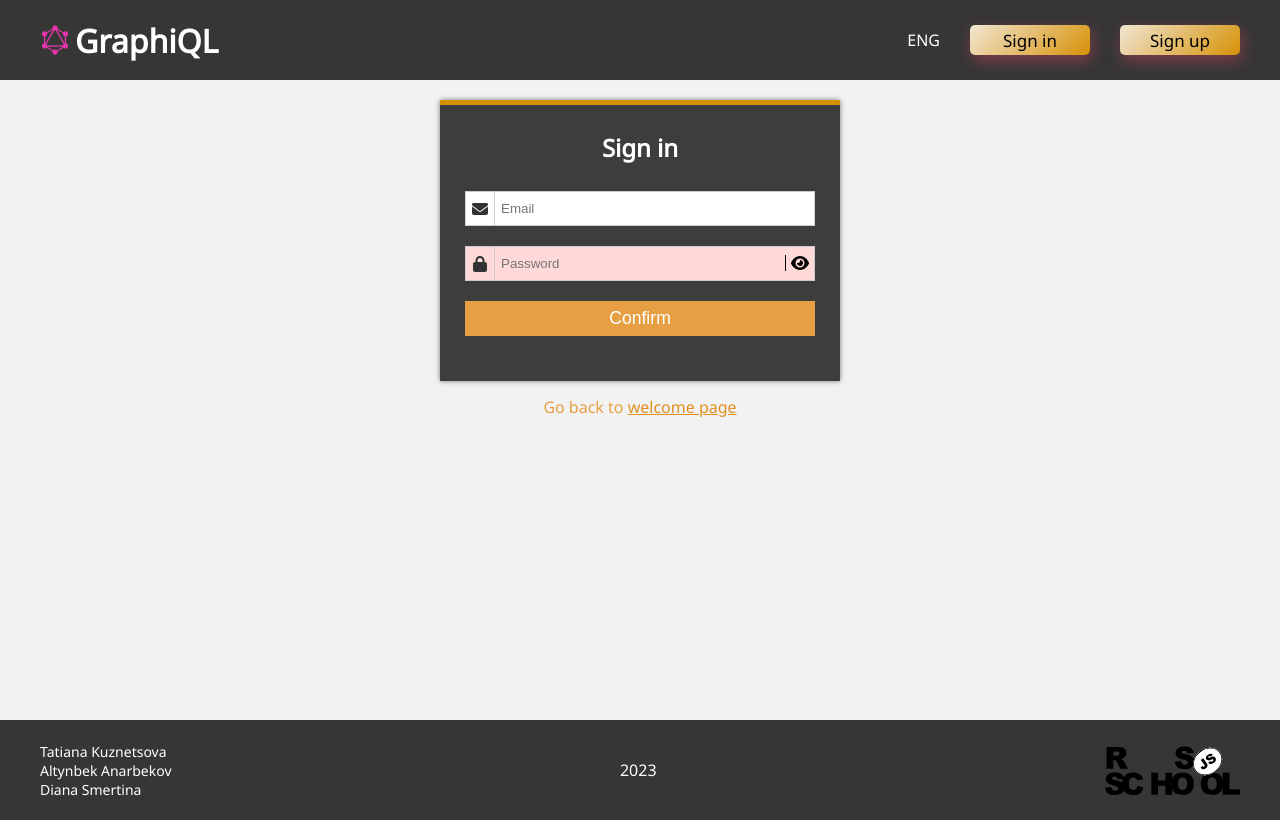
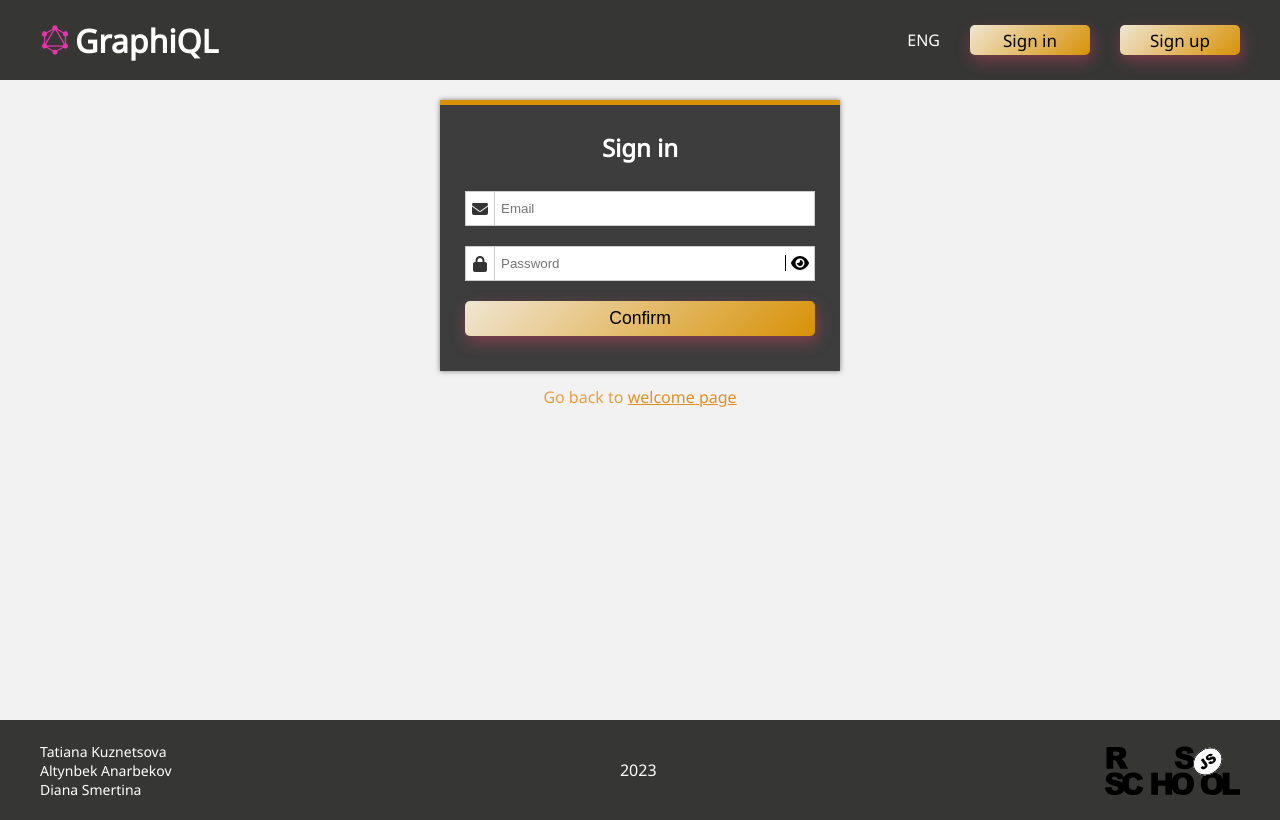
Before and after one commit to Tatiana-312/graphiql-app, a React (Vite) app in the folder graphiql-app/: page /sign-in in a window 1280 px wide. Built offline with nearby package versions, Linux system fonts and the light colour scheme; no server answers.

Commit message:
refactor: change form styles

```diff
--- a/graphiql-app/src/components/AuthForm/AuthForm.module.scss
+++ b/graphiql-app/src/components/AuthForm/AuthForm.module.scss
@@ -154,24 +154,17 @@ body {
     }
 
     &[type='submit'] {
-      background: $yellow;
       height: 35px;
       line-height: 35px;
       width: 100%;
-      border: none;
       outline: none;
-      cursor: pointer;
       color: #fff;
       font-size: 1.1em;
       margin-bottom: 10px;
-
+      color: black;
       -moz-transition: all 0.3s ease-in-out;
       -ms-transition: all 0.3s ease-in-out;
       transition: all 0.3s ease-in-out;
-
-      &:hover {
-        background: darken($yellow, 12%);
-      }
     }
 
     &[type='checkbox'],
--- a/graphiql-app/src/components/AuthForm/AuthForm.tsx
+++ b/graphiql-app/src/components/AuthForm/AuthForm.tsx
@@ -91,7 +91,7 @@ const AuthForm: FC<AuthFormProps> = ({ submitFunction, type }: AuthFormProps) =>
                     <FontAwesomeIcon icon={faLock} />
                   </span>
                   <input
-                    className={`${errors && styles.error}`}
+                    className={`${errors.password && styles.error}`}
                     type={passwordShown ? 'text' : 'password'}
                     placeholder={`${t('password')}`}
                     {...register('password', {
@@ -109,7 +109,7 @@ const AuthForm: FC<AuthFormProps> = ({ submitFunction, type }: AuthFormProps) =>
                   />
                 </div>
                 <input
-                  className={styles.button}
+                  className={`btn ${styles.button}`}
                   type="submit"
                   value={formLoading ? 'Loading...' : `${t('register')}`}
                 />
```
